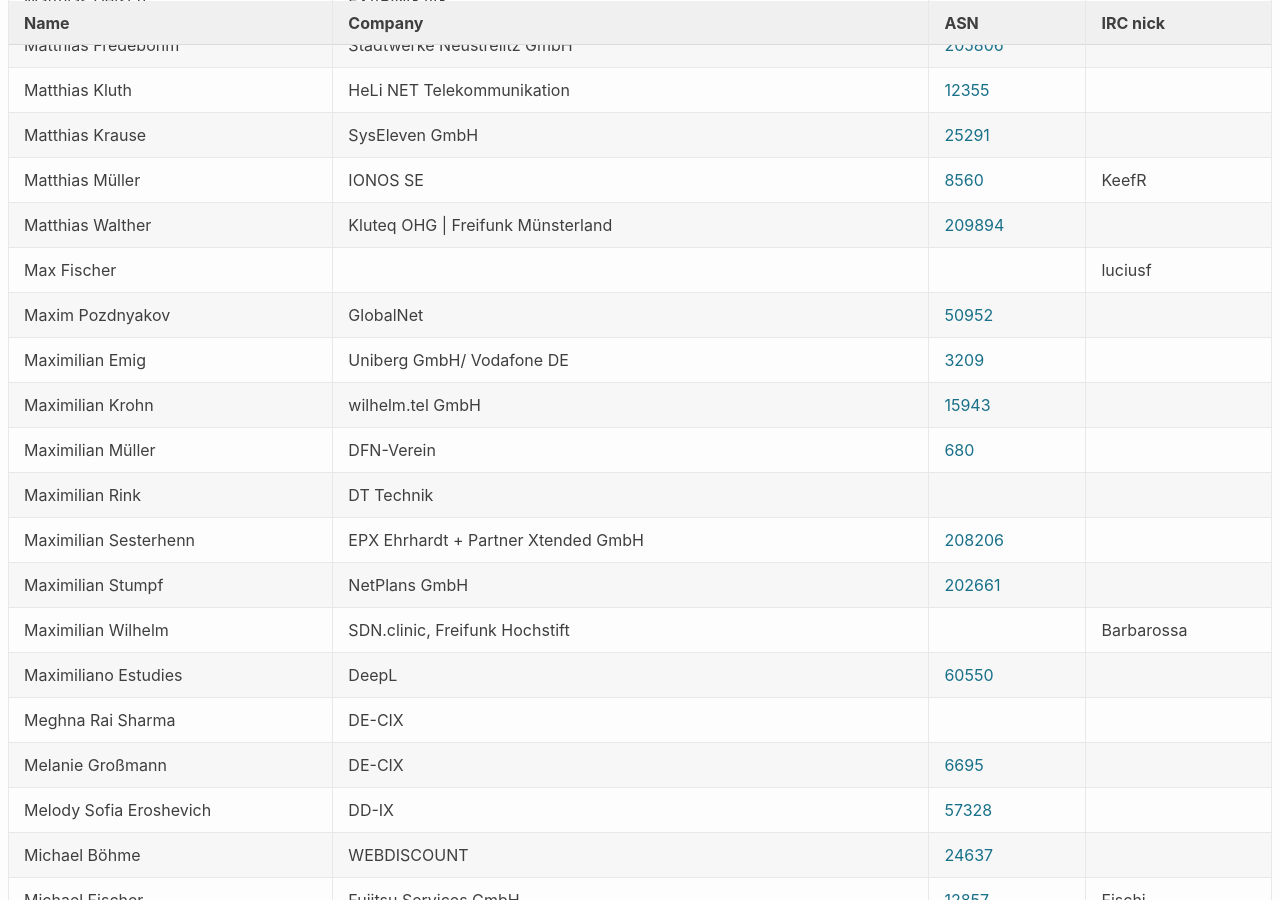
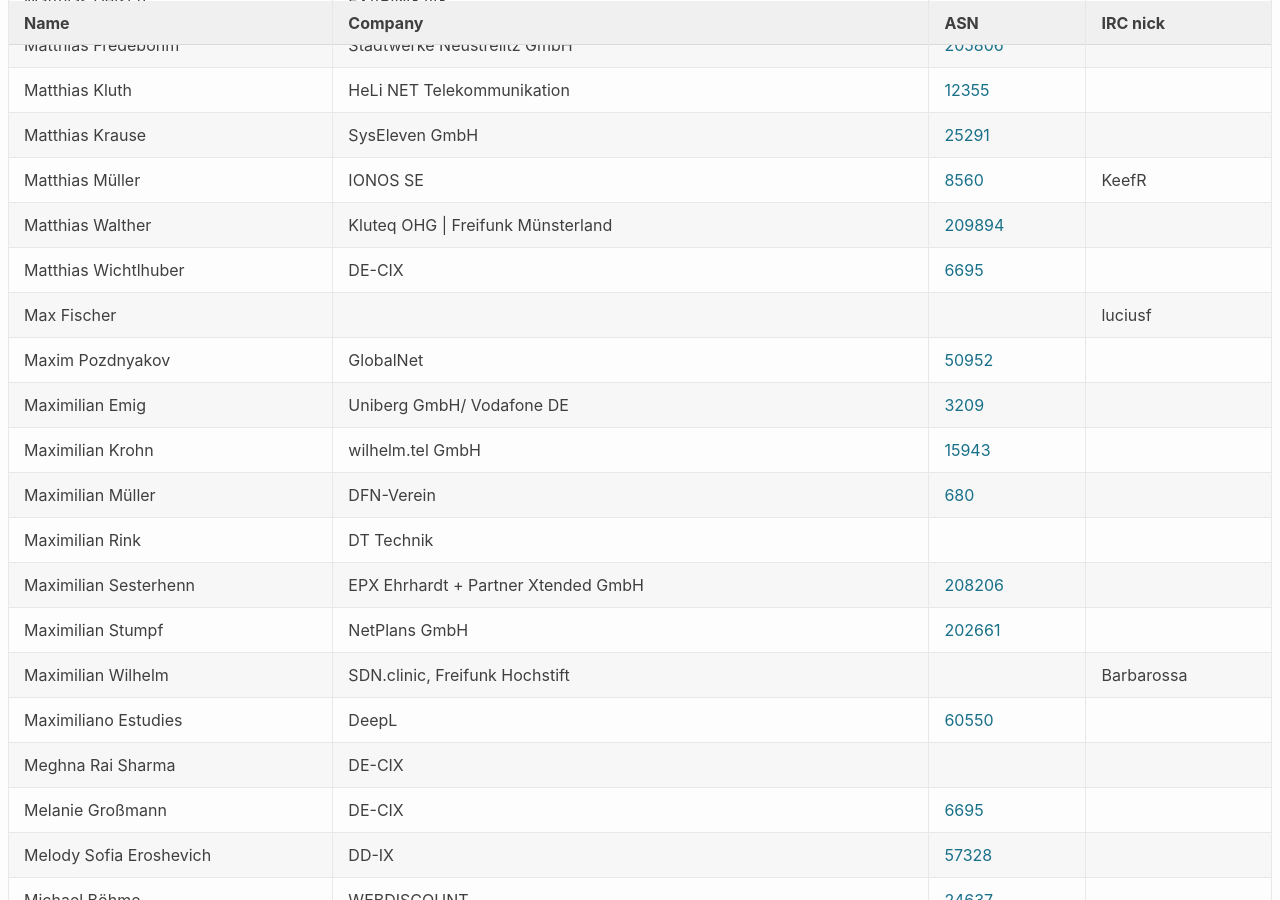
Before and after one commit to denog/pretix-attendeelist, a Jekyll site: the page built from denog15/index.md, in a window 1280 px wide and 900 px high, scrolled down 11269 px. Built offline with Jekyll 4.4.1, drawn with Linux system fonts in a browser that asks for light colours.

Commit message:
Latest data: Fri Nov  3 21:48:12 UTC 2023

```diff
--- a/_data/attendees_denog15_onsite.json
+++ b/_data/attendees_denog15_onsite.json
@@ -1512,6 +1512,12 @@
     "asn": "209894"
   },
   {
+    "name": "Matthias Wichtlhuber",
+    "company": "DE-CIX",
+    "irc": null,
+    "asn": "6695"
+  },
+  {
     "name": "Max Fischer",
     "company": null,
     "irc": "luciusf",
```
